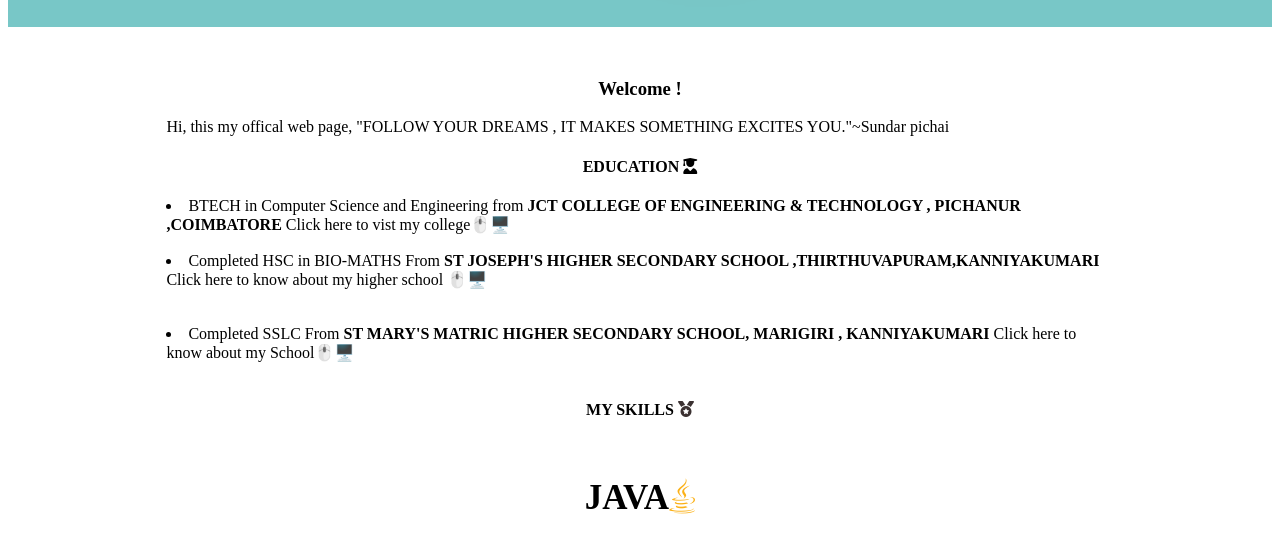
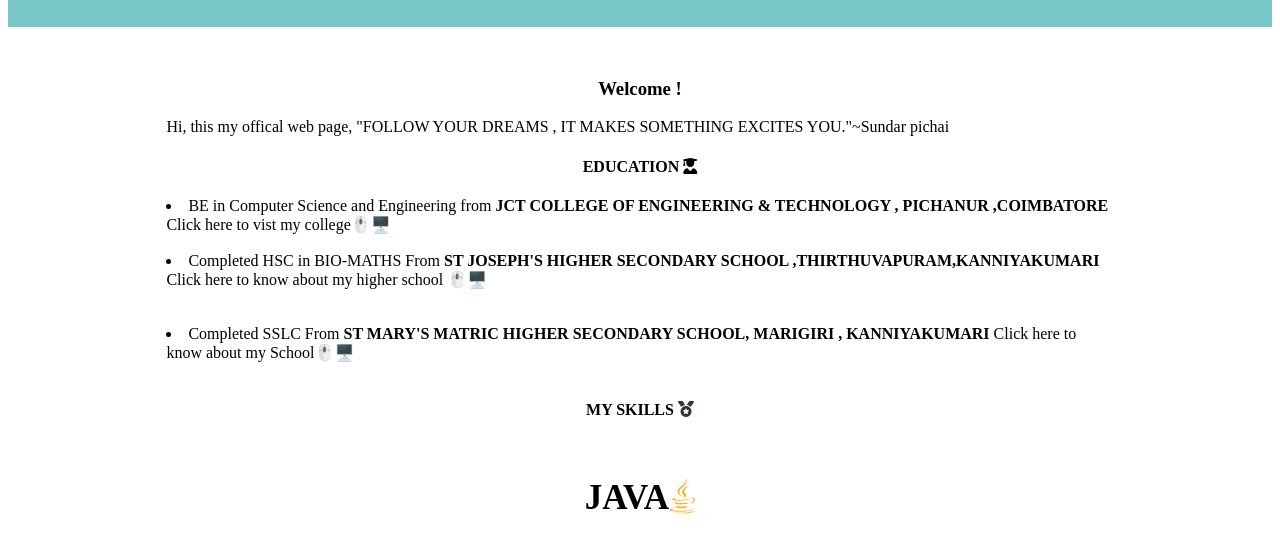
Before and after one commit to sherbinsr/sherbin__sr, a plain HTML site: page index.html in a window 1280 px wide. Shown: the part 174-729 px from the top of the page. Drawn offline with Linux system fonts and the light colour scheme.

Commit message:
Update index.html

```diff
--- a/index.html
+++ b/index.html
@@ -77,7 +77,7 @@
 		   </p>
            <h4>EDUCATION <i class="fas fa-user-graduate"></i></h4>
            <p>
-           <li> BTECH in Computer Science and Engineering from<strong> JCT COLLEGE OF  ENGINEERING & TECHNOLOGY , PICHANUR ,COIMBATORE</strong>
+           <li> BE in Computer Science and Engineering from<strong> JCT COLLEGE OF  ENGINEERING & TECHNOLOGY , PICHANUR ,COIMBATORE</strong>
                 Click  here to vist my college<a href="https://www.jct.ac.in/">🖱️🖥️</a>
 
            </li>
```
